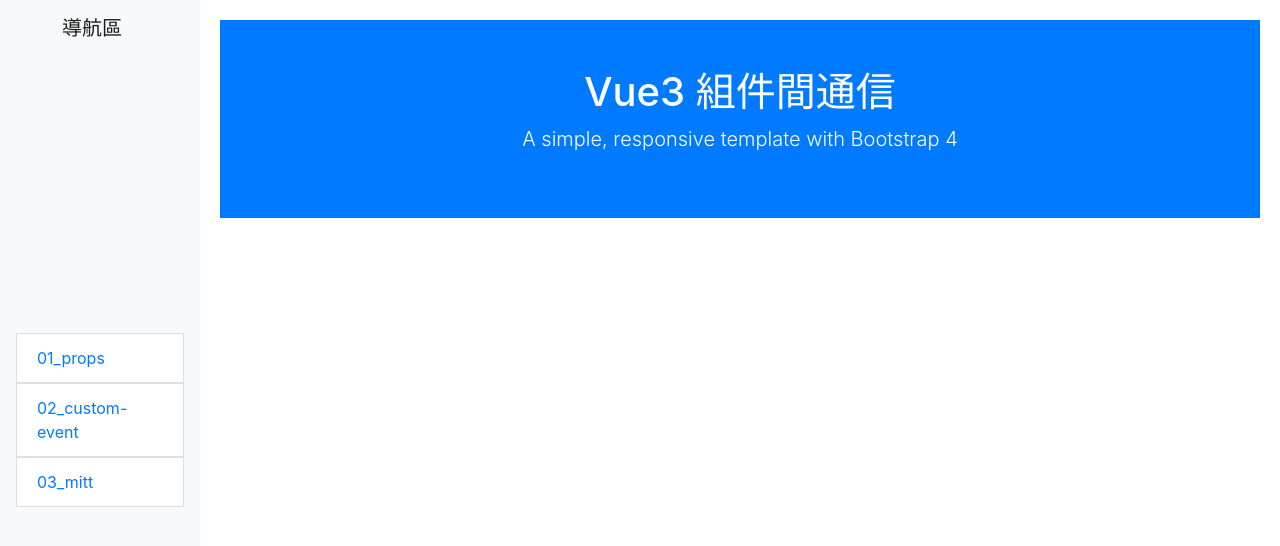
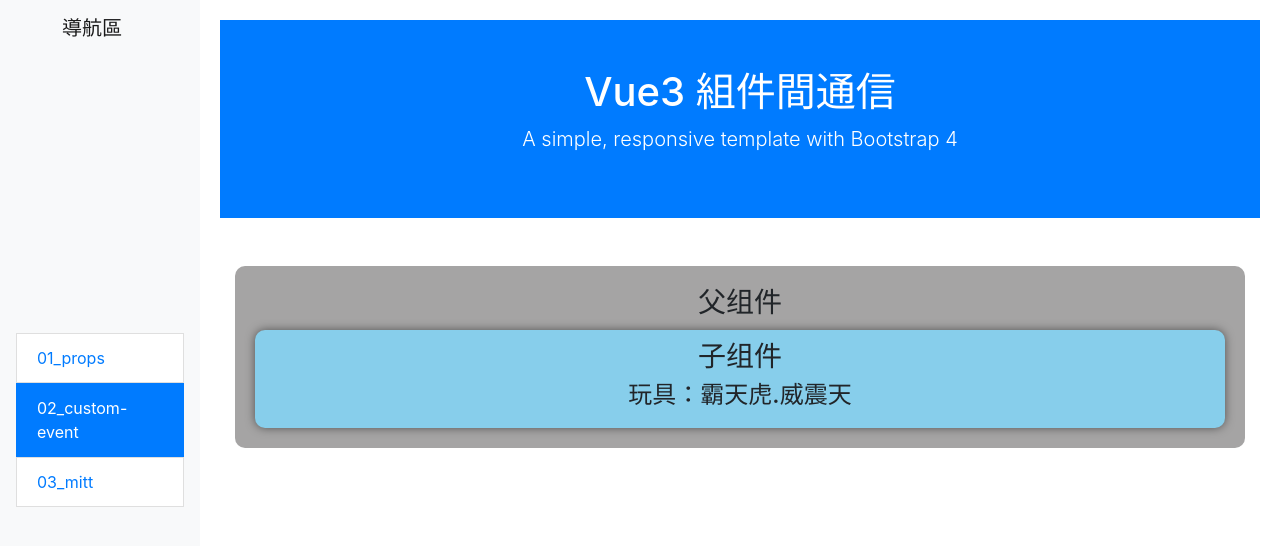
Before and after one commit to lightblueskyline/ShangGuiGu_YuShenXinBan_Vue3_2024, a Vue app in the folder code/vue3_test/: page /02_custom-event in a window 1280 px wide. Shown: the top 546 px of the page. Built offline with nearby package versions, Linux system fonts and the light colour scheme.

Commit message:
2024/07/22 53 組件通信方式2 自定義事件

```diff
--- a/code/vue3_test/src/App.vue
+++ b/code/vue3_test/src/App.vue
@@ -9,7 +9,7 @@
                 </li>
                 <li class="nav-item">
                     <router-link active-class="active" class="list-group-item"
-                        to="/02_custom_event">02_custom-event</router-link>
+                        to="/02_custom-event">02_custom-event</router-link>
                 </li>
                 <li class="nav-item">
                     <router-link active-class="active" class="list-group-item" to="/03_mitt">03_mitt</router-link>
--- /dev/null
+++ b/code/vue3_test/src/pages/02_custom-event/Child.vue
@@ -0,0 +1,33 @@
+<template>
+    <div class="child">
+        <h3>子组件</h3>
+        <h4>玩具：{{ toy }}</h4>
+    </div>
+</template>
+
+<script setup lang="ts" name="Child">
+import { ref, onMounted } from 'vue'
+
+let toy = ref('霸天虎.威震天')
+
+/**
+ * 聲明自定義時間
+ */
+const emit = defineEmits(['sendToy'])
+
+onMounted(() => {
+    setTimeout(() => {
+        emit('sendToy', toy.value)
+    }, 3000)
+})
+</script>
+
+<style scoped>
+.child {
+    margin-top: 10px;
+    background-color: skyblue;
+    padding: 10px;
+    border-radius: 10px;
+    box-shadow: 0 0 10px rgba(0, 0, 0, 0.5);
+}
+</style>
--- /dev/null
+++ b/code/vue3_test/src/pages/02_custom-event/Father.vue
@@ -0,0 +1,30 @@
+<template>
+    <div class="father">
+        <h3>父组件</h3>
+        <!-- <h4>{{ str }}</h4> -->
+        <!-- <button @click="str = '哈哈'">點我</button> -->
+        <Child @send-toy="getToy"></Child>
+    </div>
+</template>
+
+<script setup lang="ts" name="Father">
+// import { ref } from 'vue'C
+import Child from './Child.vue'
+
+// let str = ref('你好')
+
+/**
+ * 自定義事件
+ */
+const getToy = (value: string) => {
+    console.log('父組件收到子組件的值：', value)
+}
+</script>
+
+<style scoped>
+.father {
+    background-color: rgb(165, 164, 164);
+    padding: 20px;
+    border-radius: 10px;
+}
+</style>
--- a/code/vue3_test/src/router/index.ts
+++ b/code/vue3_test/src/router/index.ts
@@ -57,6 +57,8 @@
         },
         // 01_props
         { path: '/01_props', component: () => import('../pages/01_props/Father.vue') },
+        // 02_custom-event
+        { path: '/02_custom-event', component: () => import('../pages/02_custom-event/Father.vue') },
     ]
 })
 
```
